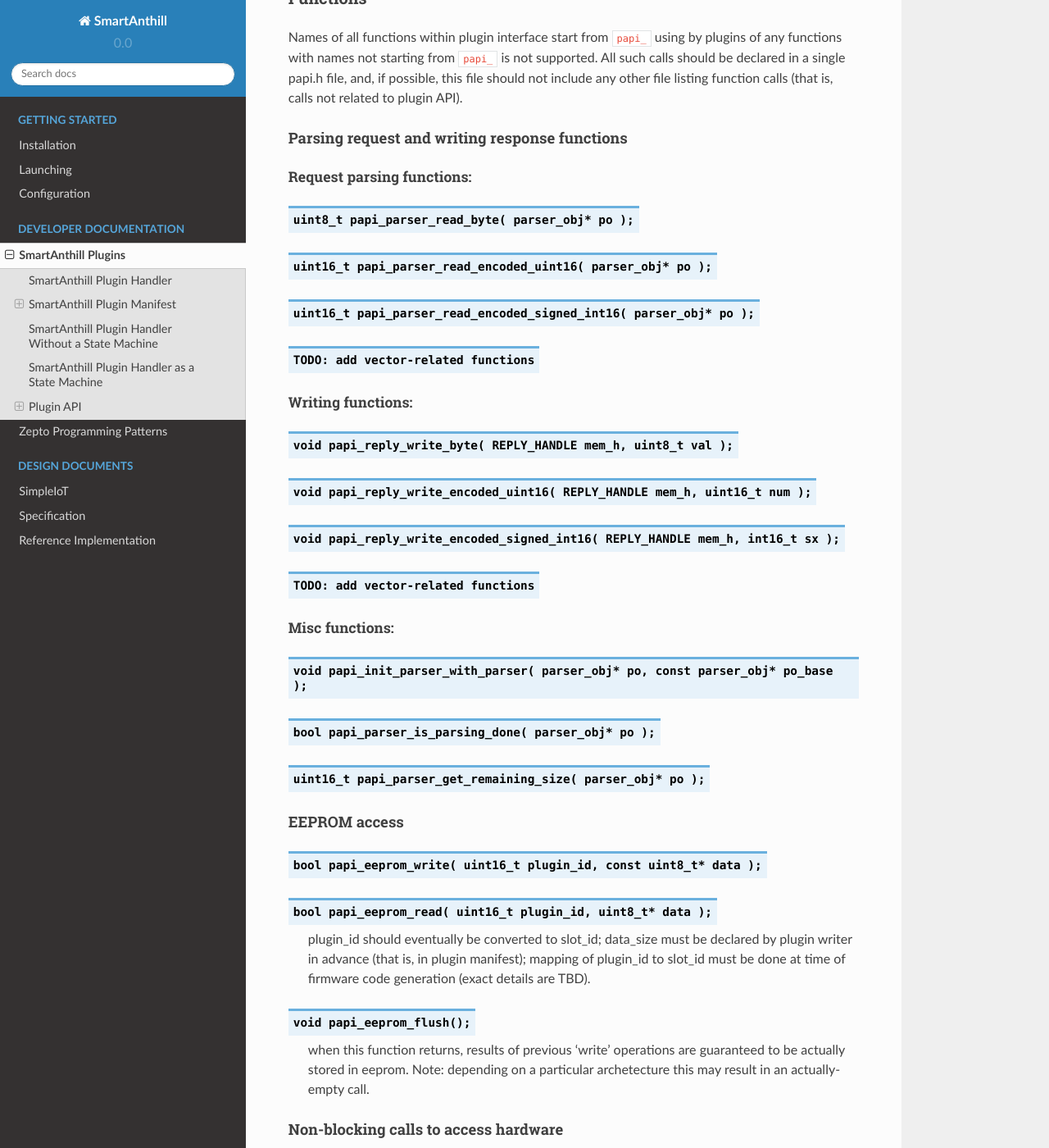
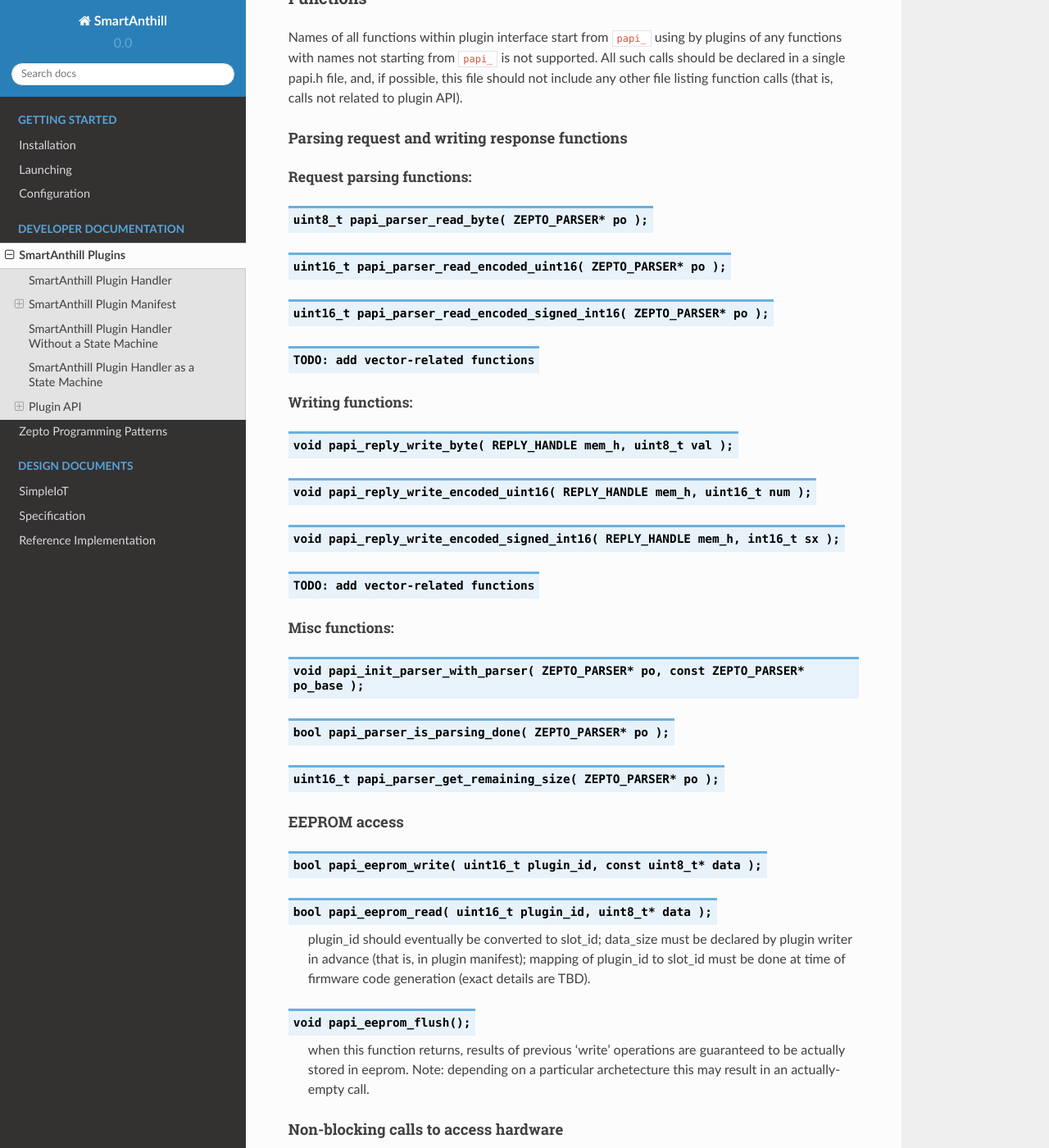
Before and after one commit to smartanthill/smartanthill2_0, a Sphinx documentation site: the page built from docs/design-documents/smartanthill-plugins.rst, in a window 1280 px wide and 1400 px high, scrolled down 8408 px. Shown: the whole window at 82% size. Built offline with Sphinx 7.4.7 and the Read the Docs theme 2.0.0, drawn with Linux system fonts in a browser that asks for light colours.

Commit message:
Plugins v0.4a: consistent ZEPTO_PARSER

```diff
--- a/docs/design-documents/smartanthill-plugins.rst
+++ b/docs/design-documents/smartanthill-plugins.rst
@@ -387,9 +387,9 @@ Parsing request and writing response functions
 Request parsing functions:
 """"""""""""""""""""""""""
 
-.. function:: uint8_t papi_parser_read_byte( parser_obj* po );
-.. function:: uint16_t papi_parser_read_encoded_uint16( parser_obj* po );
-.. function:: uint16_t papi_parser_read_encoded_signed_int16( parser_obj* po );
+.. function:: uint8_t papi_parser_read_byte( ZEPTO_PARSER* po );
+.. function:: uint16_t papi_parser_read_encoded_uint16( ZEPTO_PARSER* po );
+.. function:: uint16_t papi_parser_read_encoded_signed_int16( ZEPTO_PARSER* po );
 .. function:: TODO: add vector-related functions
 
 Writing functions:
@@ -402,9 +402,9 @@ Writing functions:
 
 Misc functions:
 """""""""""""""
-.. function:: void papi_init_parser_with_parser( parser_obj* po, const parser_obj* po_base );
-.. function:: bool papi_parser_is_parsing_done( parser_obj* po );
-.. function:: uint16_t papi_parser_get_remaining_size( parser_obj* po );
+.. function:: void papi_init_parser_with_parser( ZEPTO_PARSER* po, const ZEPTO_PARSER* po_base );
+.. function:: bool papi_parser_is_parsing_done( ZEPTO_PARSER* po );
+.. function:: uint16_t papi_parser_get_remaining_size( ZEPTO_PARSER* po );
 
 
 EEPROM access
```
Also changed, not shown: other parts of docs/design-documents/smartanthill-plugins.rst (+1 -1 lines).
